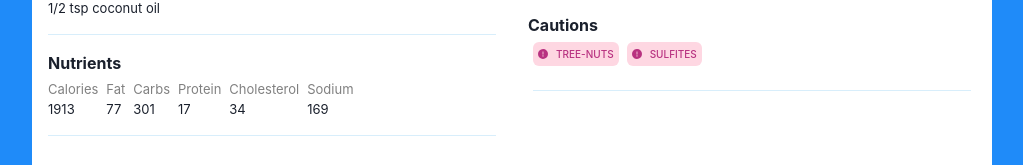
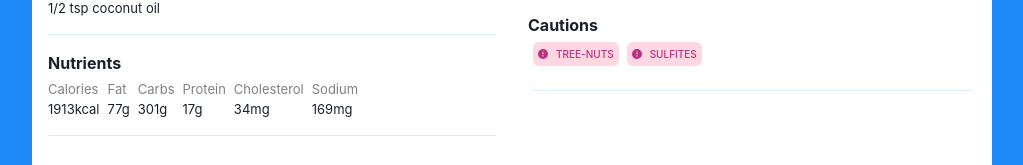
Before and after one commit to CartierKray/Recipe-Checker, a React (Vite) app: page / in a window 1280 px wide. Both pictures are taken after a click on the element 217 px from the left and 403 px from the top of the page. Shown: the part 688-853 px from the top of the page, without its empty margins (128-1151 px from the left). Built offline with nearby package versions, Linux system fonts and the light colour scheme.

Commit message:
Finished Winc RecipeChecker App

```diff
--- a/src/components/RecipeChoice.jsx
+++ b/src/components/RecipeChoice.jsx
@@ -113,37 +113,38 @@ export const RecipeChoice = ({ choice, onClick }) => {
                     Calories <br />
                   </Text>
                   {Math.round(choice.recept.totalNutrients.ENERC_KCAL.quantity)}
+                  kcal
                 </Text>
                 <Text fontSize={"small"}>
                   <Text color={"grey"}>
                     Fat <br />
                   </Text>
-                  {Math.round(choice.recept.totalNutrients.FAT.quantity)}
+                  {Math.round(choice.recept.totalNutrients.FAT.quantity)}g
                 </Text>
                 <Text fontSize={"small"}>
                   <Text color={"grey"}>
                     Carbs <br />
                   </Text>
-                  {Math.round(choice.recept.totalNutrients.CHOCDF.quantity)}
+                  {Math.round(choice.recept.totalNutrients.CHOCDF.quantity)}g
                 </Text>
                 <Text fontSize={"small"}>
                   <Text color={"grey"}>
                     Protein
                     <br />
                   </Text>
-                  {Math.round(choice.recept.totalNutrients.PROCNT.quantity)}
+                  {Math.round(choice.recept.totalNutrients.PROCNT.quantity)}g
                 </Text>
                 <Text fontSize={"small"}>
                   <Text color={"grey"}>
                     Cholesterol <br />
                   </Text>
-                  {Math.round(choice.recept.totalNutrients.CHOLE.quantity)}
+                  {Math.round(choice.recept.totalNutrients.CHOLE.quantity)}mg
                 </Text>
                 <Text fontSize={"small"}>
                   <Text color={"grey"}>
                     Sodium <br />
                   </Text>
-                  {Math.round(choice.recept.totalNutrients.NA.quantity)}
+                  {Math.round(choice.recept.totalNutrients.NA.quantity)}mg
                 </Text>
               </Flex>
 
```
